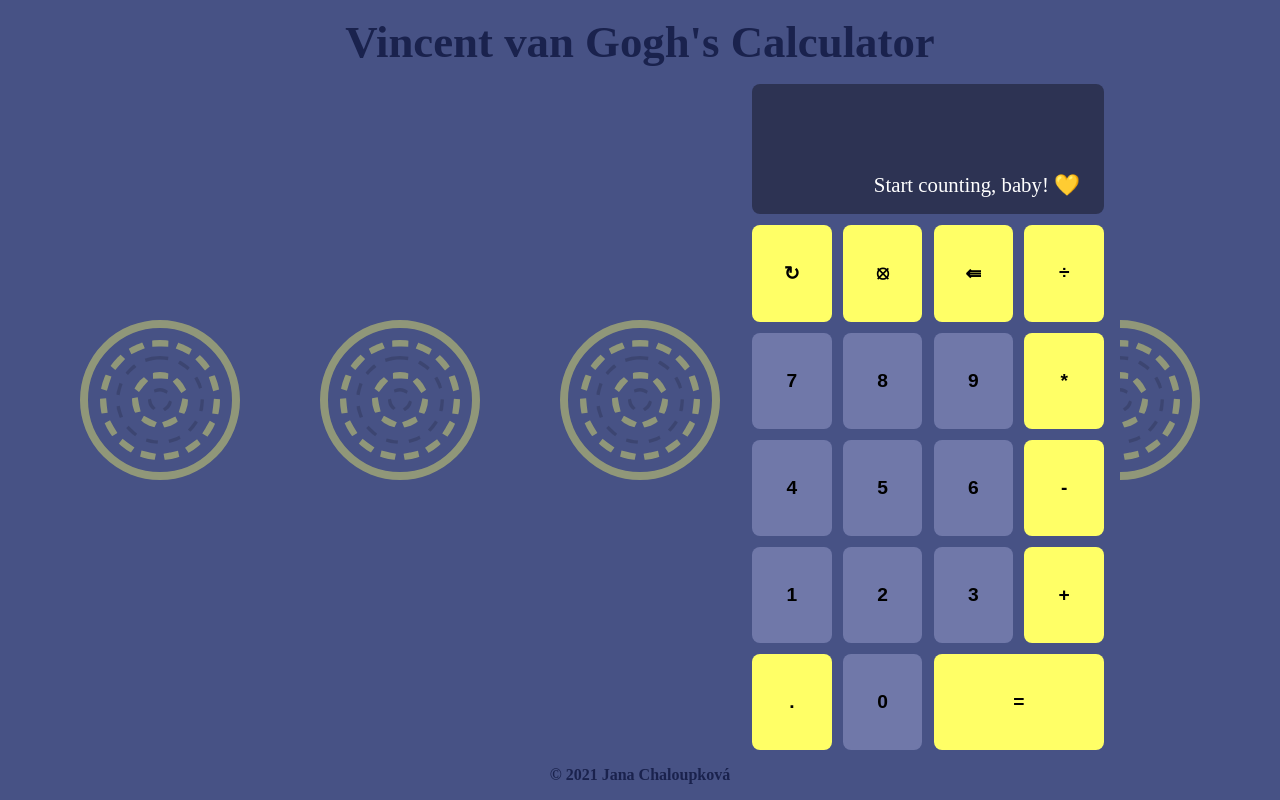
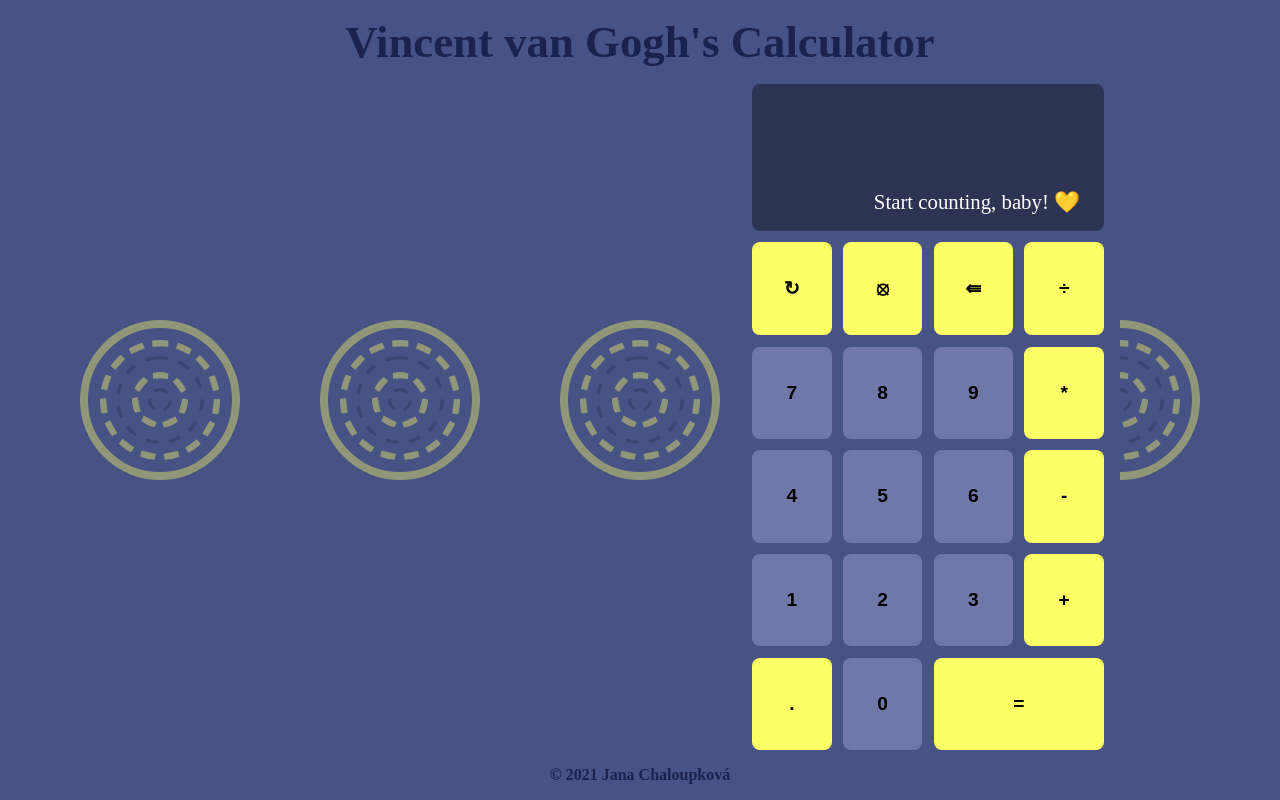
Before and after one commit to agnes97/vg-calculator, a React (Create React App) app: page / in a window 1280 px wide. Built offline with nearby package versions, Linux system fonts and the light colour scheme.

Commit message:
💄 Update lastReasult styles

```diff
--- a/src/components/Calculator/CalculatorHeader/index.css
+++ b/src/components/Calculator/CalculatorHeader/index.css
@@ -40,4 +40,9 @@ header.calculator__header > section.calculator__header__content {
     padding: 0 1.5rem;
     line-height: 1rem;
     text-align: right;
+    margin-top: -1rem;
 }
+
+header.calculator__header > section.calculator__header__content > p:first-child {
+    color: hsl(230, 30%, 45%);
+}
--- a/src/components/Calculator/CalculatorHeader/index.tsx
+++ b/src/components/Calculator/CalculatorHeader/index.tsx
@@ -26,7 +26,7 @@ const CalculatorHeader: React.FC<Props> = ({ headerText, currentOperand, previou
 
             <section className="calculator__header__content">
                 <p>
-                    {lastResult}
+                    {lastResult ?? <br/>}
                 </p>
                 <p>
                     {currentOperand || previousOperand
```
